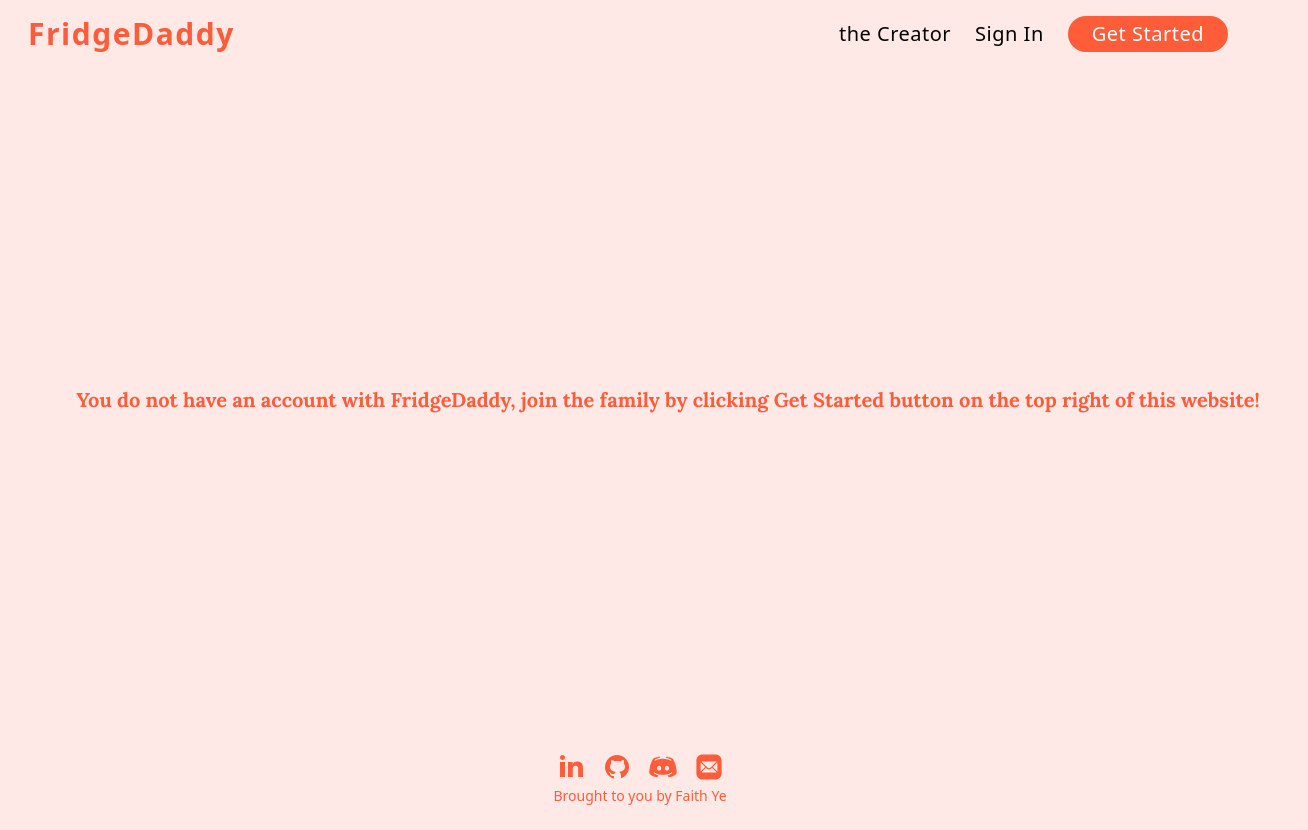
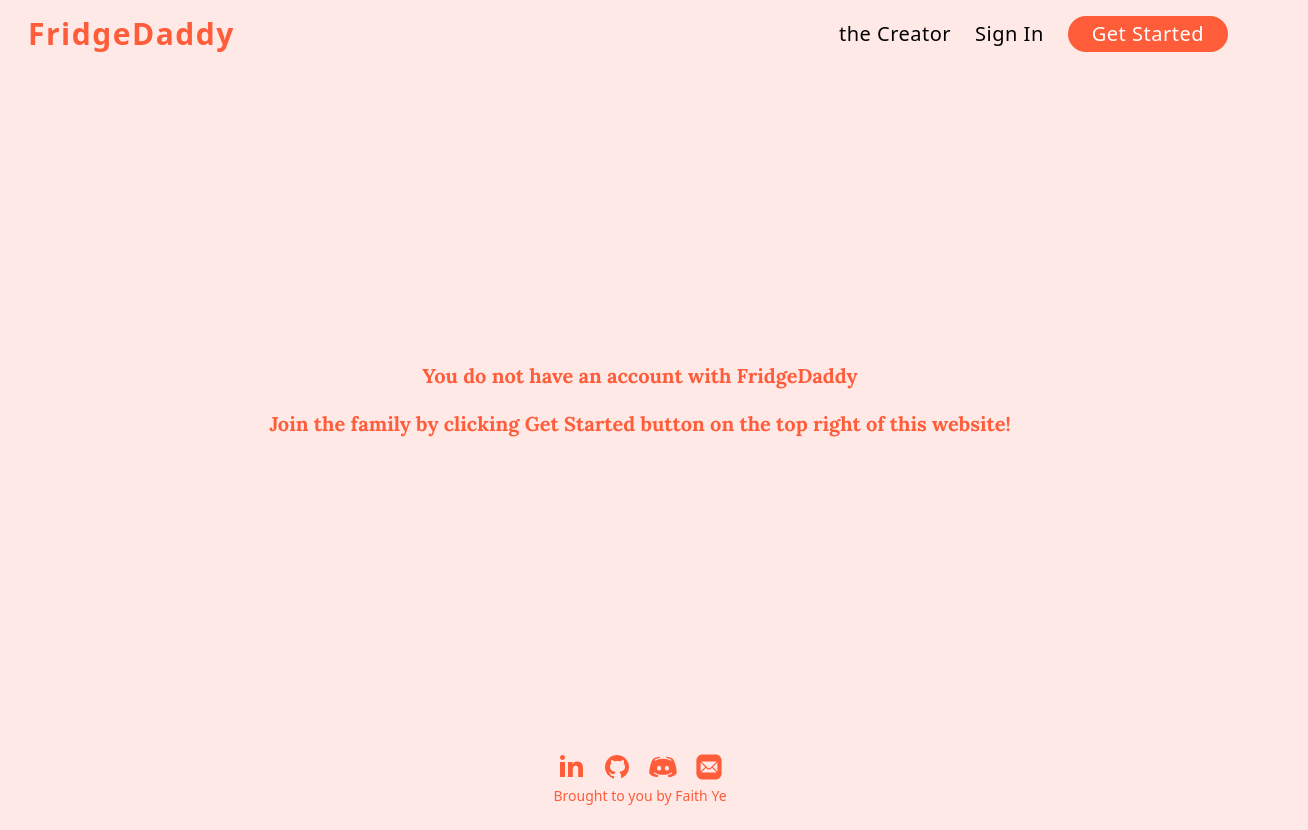
Before and after one commit to faithyeenxin/fridge-daddy-juiced-up, a React (Vite) app in the folder apps/client/: page /register-redirect in a window 1280 px wide. Shown: the whole page, 1308 px wide, since content can reach past the window. Built offline with nearby package versions, Linux system fonts and the light colour scheme; a web font is replaced by a local one.

Commit message:
completed with all the functionality

```diff
--- a/apps/client/src/pages/LoginRedirect.tsx
+++ b/apps/client/src/pages/LoginRedirect.tsx
@@ -2,9 +2,9 @@
 
 const LoginRedirect: FC = () => {
   return (
-    <div className='w-[100vw] h-[80vh] flex flex-col gap-5 justify-center items-center text-orange text-xl font-lora'>
-      <div>You have been idle for too long.</div>
-      <div>Please sign in again!</div>
+    <div className='h-[80vh] flex flex-col gap-5 justify-center items-center text-orange ∂text-md md:text-xl font-lora'>
+      <div className='text-center'>You have been idle for too long.</div>
+      <div className='text-center'>Please sign in again!</div>
     </div>
   );
 };
--- a/apps/client/src/pages/RegisterRedirect.tsx
+++ b/apps/client/src/pages/RegisterRedirect.tsx
@@ -2,9 +2,14 @@
 
 const RegisterRedirect: FC = () => {
   return (
-    <div className='w-[100vw] h-[80vh] flex justify-center items-center text-orange text-xl font-lora'>
-      You do not have an account with FridgeDaddy, join the family by clicking
-      Get Started button on the top right of this website!
+    <div className='h-[80vh] flex flex-col gap-5 justify-center items-center text-orange text-md md:text-xl font-lora'>
+      <div className='text-center'>
+        You do not have an account with FridgeDaddy
+      </div>
+      <div className='text-center'>
+        Join the family by clicking Get Started button on the top right of this
+        website!
+      </div>
     </div>
   );
 };
```
